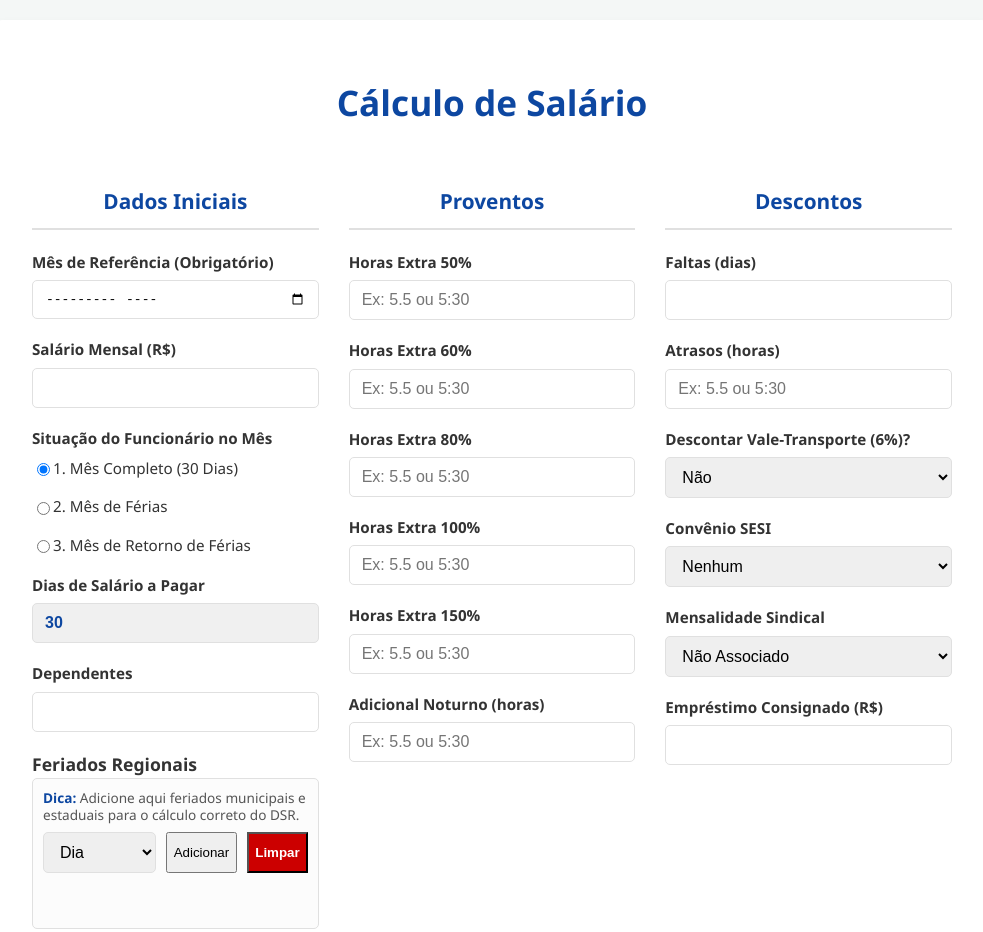
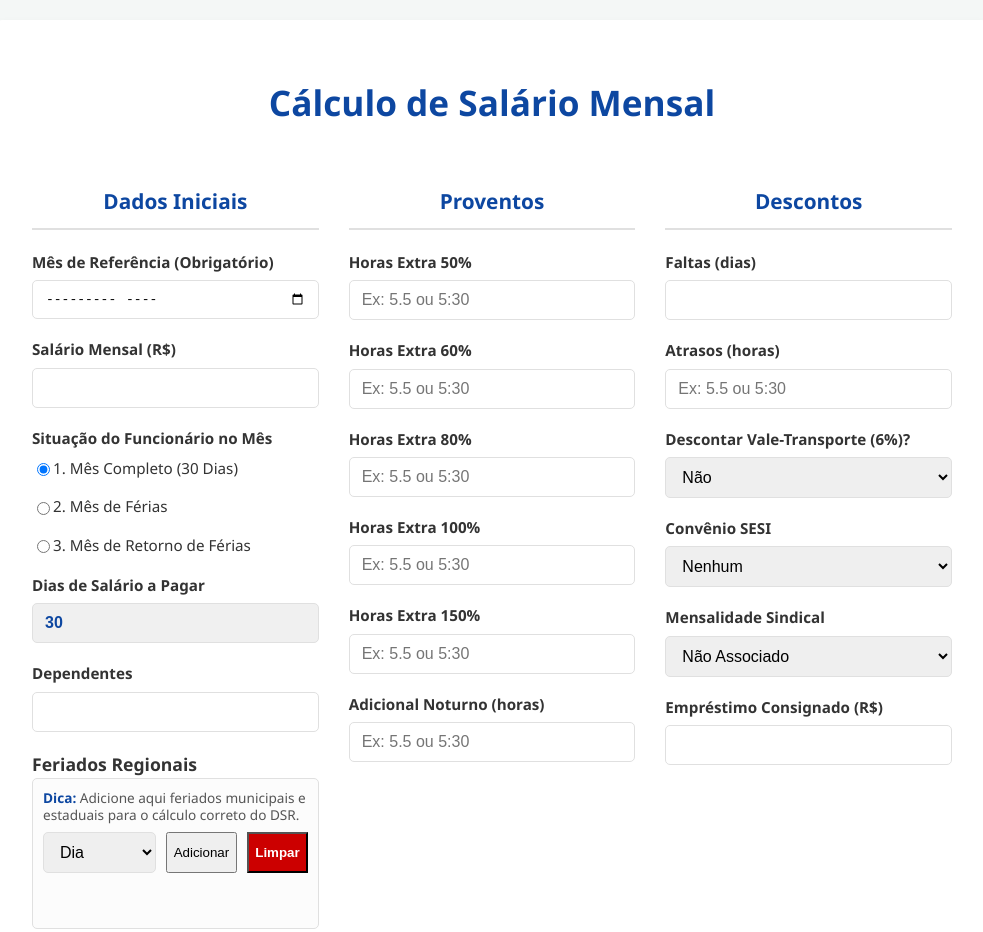
Before and after one commit to jbr284/Calculadora-de-salario, a plain HTML site: page index.html in a window 1280 px wide. Shown: the top 932 px of the page, without its empty margins (148-1131 px from the left). Drawn offline with Linux system fonts and the light colour scheme.

Commit message:
Update index.html

```diff
--- a/index.html
+++ b/index.html
@@ -11,7 +11,7 @@
 </head>
 <body>
   <div class="container">
-    <h1>Cálculo de Salário</h1>
+    <h1>Cálculo de Salário Mensal</h1>
 
     <div id="form-view">
         <form id="formulario">
```
